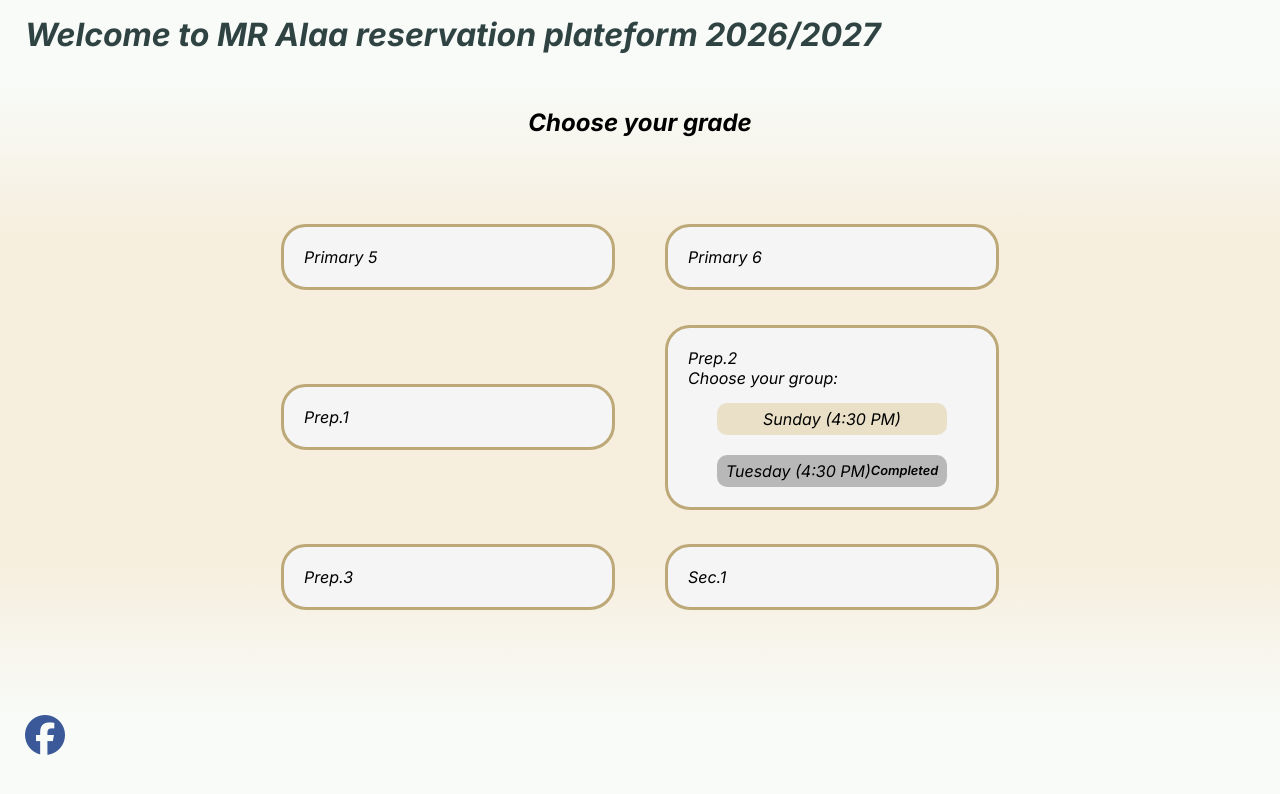
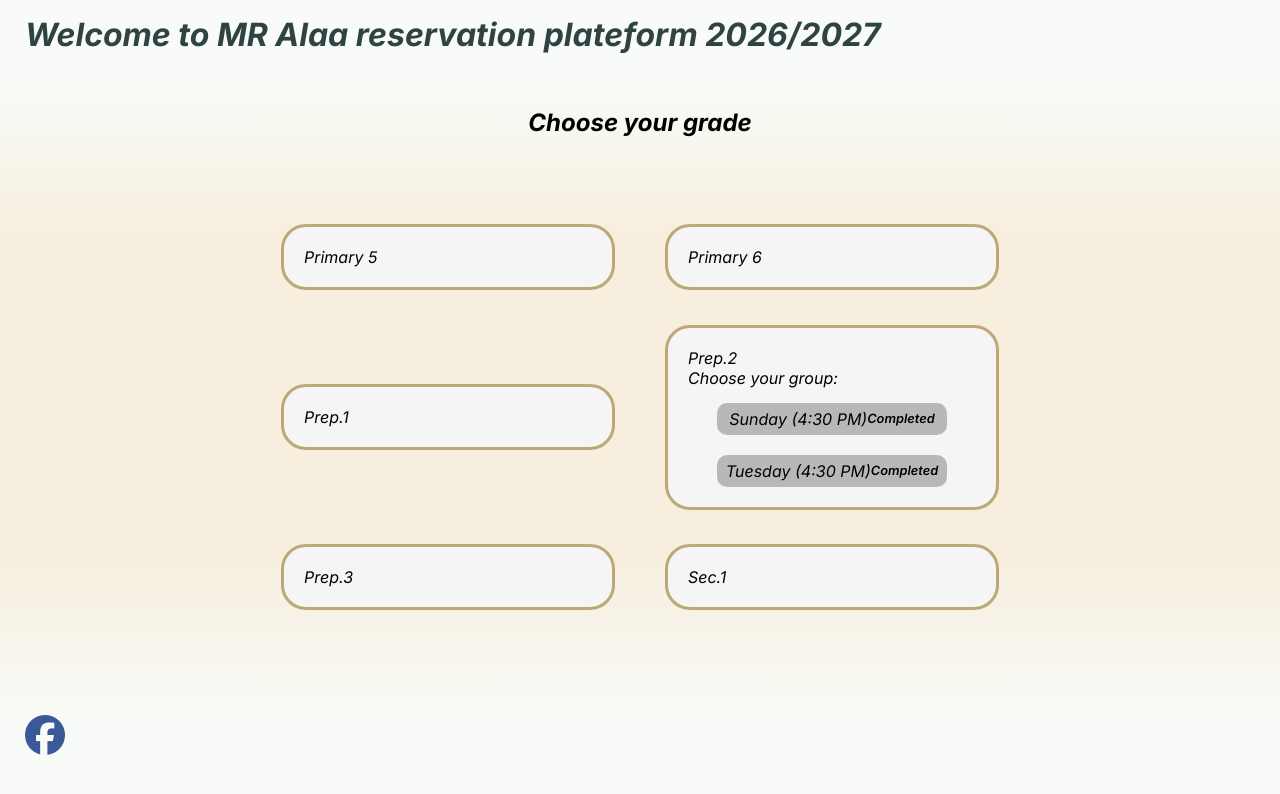
Before and after one commit to omaralaa-eng/Mr.Alaa-reservation-plateform, a React (Vite) app: page / in a window 1280 px wide. Both pictures are taken after a click on the element "Prep.2". Shown: the top 794 px of the page. Built offline with nearby package versions, Linux system fonts and the light colour scheme.

Commit message:
Upload website

```diff
--- a/src/App.jsx
+++ b/src/App.jsx
@@ -148,7 +148,7 @@ function App() {
                 {grade === "prep2" && <>
                   <p>Choose your group:</p>
                   <div className="option">
-                    <p onClick={()=> {setsubmit(true);setgroup("Sunday")}}>Sunday (4:30 PM)</p>
+                    <p className='disables'>Sunday (4:30 PM)<span>Completed</span></p>
                     <p className='disables'>Tuesday (4:30 PM)<span>Completed</span></p>
 
                   </div>
```
